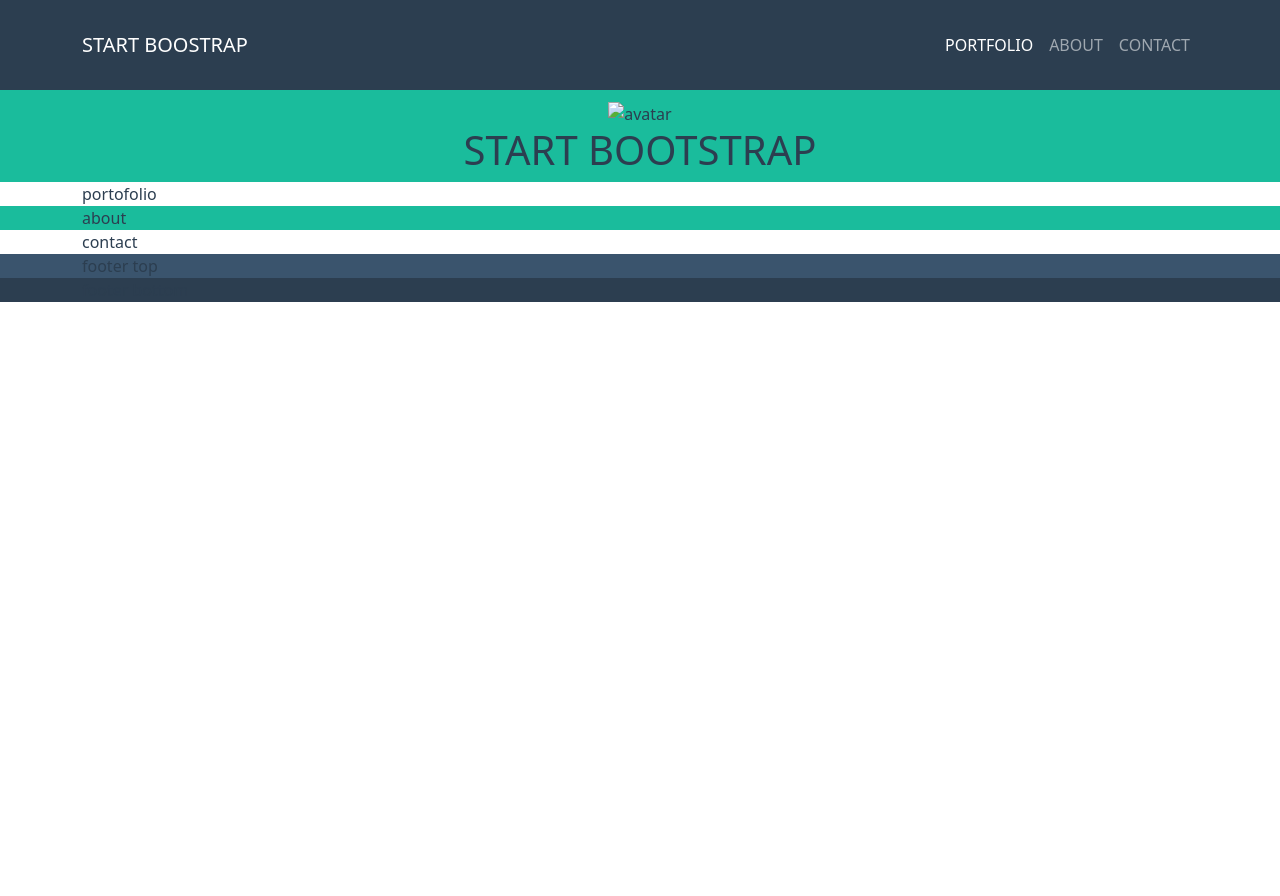
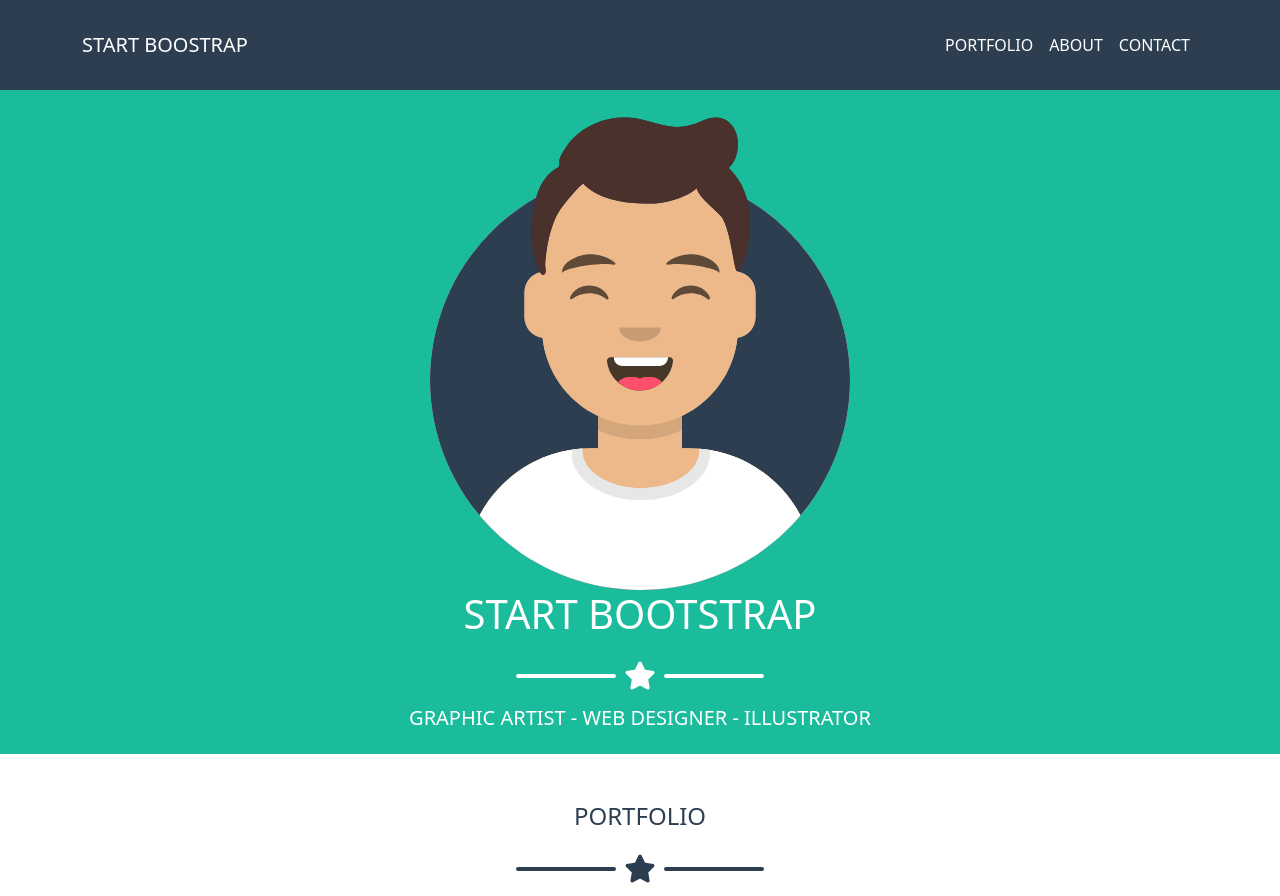
Before and after one commit to LorenzoCastiglion/html-css-bootstrap-freelancer, a plain HTML site: page index.html in a window 1280 px wide. Shown: the top 896 px of the page. Before the commit the page ends 800 px from the top, so only its background shows below. Drawn offline with nearby package versions, Linux system fonts and the light colour scheme.

Commit message:
sezione cards

```diff
--- a/css/style.css
+++ b/css/style.css
@@ -46,3 +46,55 @@
     top: 0;
     width: 100%;
 }
+
+
+
+.icon-hero::before{
+
+    content: '';
+    display: block;
+    width: 100px;
+    height: 0;
+    border: 2px solid var(--white);
+    border-radius: 20px;
+    margin: 0.5rem;
+
+}
+
+.icon-hero::after{
+    content: '';
+    display: block;
+    width: 100px;
+    height: 0;
+    border: 2px solid var(--white);
+    border-radius: 20px;
+    margin: 0.5rem;
+
+}
+
+.icon-b::before{
+
+    content: '';
+    display: block;
+    width: 100px;
+    height: 0;
+    border: 2px solid var(--black);
+    border-radius: 20px;
+    margin: 0.5rem;
+
+}
+
+.icon-b::after{
+    content: '';
+    display: block;
+    width: 100px;
+    height: 0;
+    border: 2px solid var(--black);
+    border-radius: 20px;
+    margin: 0.5rem;
+
+}
+
+#cards{
+    padding: 0;
+}
--- a/index.html
+++ b/index.html
@@ -6,6 +6,7 @@
     <meta name="viewport" content="width=device-width, initial-scale=1.0">
     <link href="https://cdn.jsdelivr.net/npm/bootstrap@5.0.2/dist/css/bootstrap.min.css" rel="stylesheet" integrity="sha384-EVSTQN3/azprG1Anm3QDgpJLIm9Nao0Yz1ztcQTwFspd3yD65VohhpuuCOmLASjC" crossorigin="anonymous">
     <script src="https://cdn.jsdelivr.net/npm/bootstrap@5.0.2/dist/js/bootstrap.bundle.min.js" integrity="sha384-MrcW6ZMFYlzcLA8Nl+NtUVF0sA7MsXsP1UyJoMp4YLEuNSfAP+JcXn/tWtIaxVXM" crossorigin="anonymous"></script>
+    <link rel="stylesheet" href="https://cdnjs.cloudflare.com/ajax/libs/font-awesome/6.2.0/css/all.min.css" integrity="sha512-xh6O/CkQoPOWDdYTDqeRdPCVd1SpvCA9XXcUnZS2FmJNp1coAFzvtCN9BmamE+4aHK8yyUHUSCcJHgXloTyT2A==" crossorigin="anonymous" referrerpolicy="no-referrer" />
     <link rel="stylesheet" href="css/style.css">
     <title>Document</title>
 </head>
@@ -21,13 +22,13 @@
               <div class="collapse navbar-collapse" id="boot-navbar">
                 <ul class="navbar-nav ms-auto mb-2 mb-lg-0">
                   <li class="nav-item">
-                    <a class="nav-link active" aria-current="page" href="#portfolio">Portfolio</a>
+                    <a class="nav-link text-white" aria-current="page" href="#portfolio">Portfolio</a>
                   </li>
                   <li class="nav-item">
-                    <a class="nav-link" href="#about">About</a>
+                    <a class="nav-link text-white" href="#about">About</a>
                   </li>
                   <li class="nav-item">
-                    <a class="nav-link" href="#contact">Contact</a>
+                    <a class="nav-link text-white" href="#contact">Contact</a>
                   </li>
                 </ul>
               </div>
@@ -41,17 +42,43 @@
             <div class="container-md">
                 <div class="row justify-content-center">
                     <div class="col-auto text-center">
-                        <img src="img/" alt="avatar" class="avatar">
-                        <h1 class="text-uppercase">Start Bootstrap</h1>
+                        <img class="" src="./img/avatar.svg" alt="avatar" class="avatar">
+                        <h1 class="text-uppercase text-white">Start Bootstrap</h1>
+                        <div class="icon-hero d-flex justify-content-center align-items-center p-3 fs-3">
+
+                            <i class="fa-solid fa-star text-white fs-3"></i>
+
+                        </div>
+                        <h2 class="text-uppercase text-white fs-5 pb-3"> graphic artist - web designer - illustrator</h2>
                     </div>
                 </div>
 
             </div>
         </section>
 
-        <section id="portofolio" class="">
-            <div class="container-md">
-                portofolio
+        <section id="portofolio" class=" row justify-content-center">
+            <div class="container-md text-center  ">
+                <h2 class="text-uppercase text-center fs-4 pt-5"> portfolio</h2>
+                <div class="icon-b d-flex justify-content-center align-items-center p-3 fs-3">
+
+                    <i class="fa-solid fa-star"></i>
+
+                </div>
+
+
+                <div class="row container-sm justify-content-center">
+
+                    <div id="cards" class="card" style="width: auto;">
+                        <img src="./img/cabin.png" class="card-img-top" alt="...">
+
+                        </div>
+                      </div>
+
+                </div>
+
+
+
+
             </div>
         </section>
 
```
Also changed, not shown: img/avatar.svg (added), img/cabin.png (added), img/cake.png (added), img/circus.png (added), img/game.png (added), img/safe.png (added), img/submarine.png (added).
